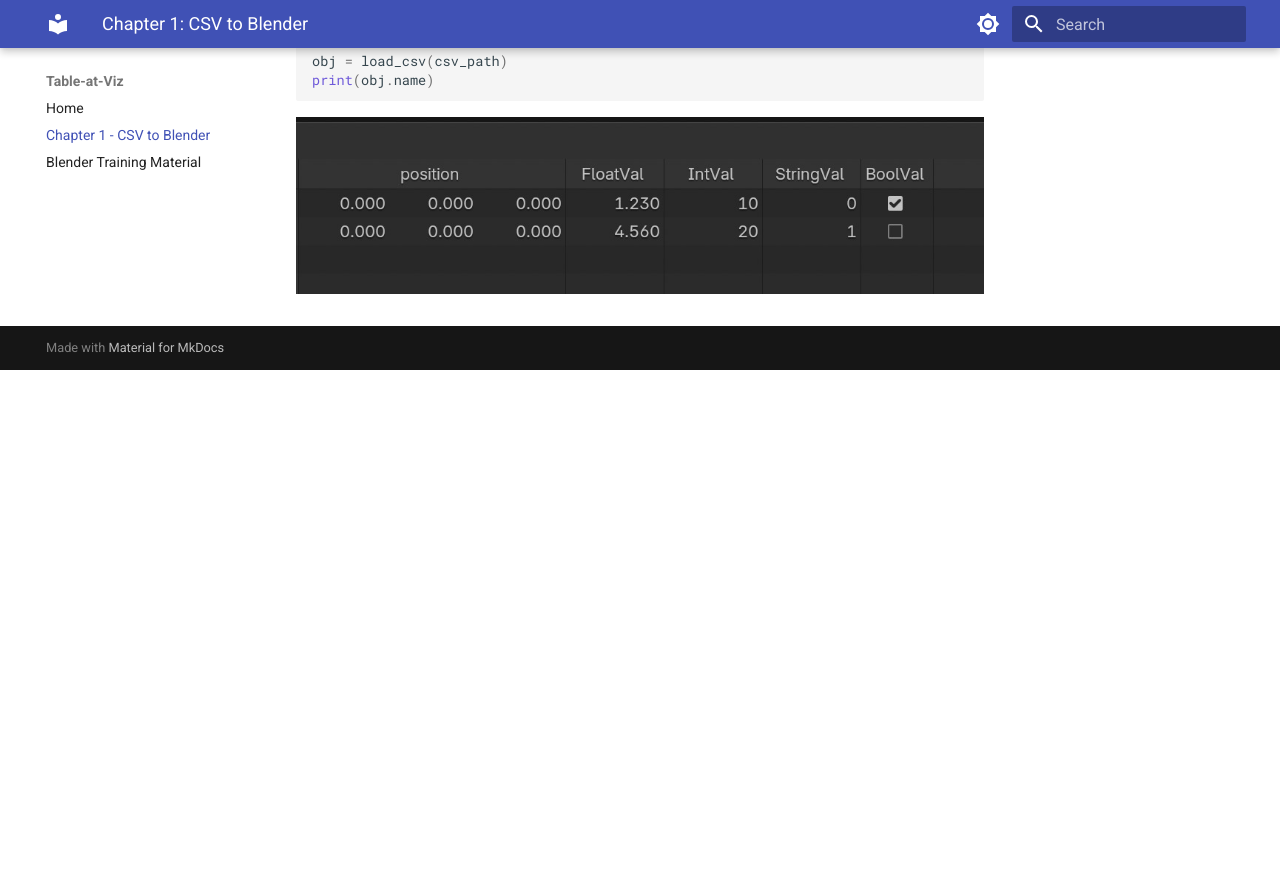
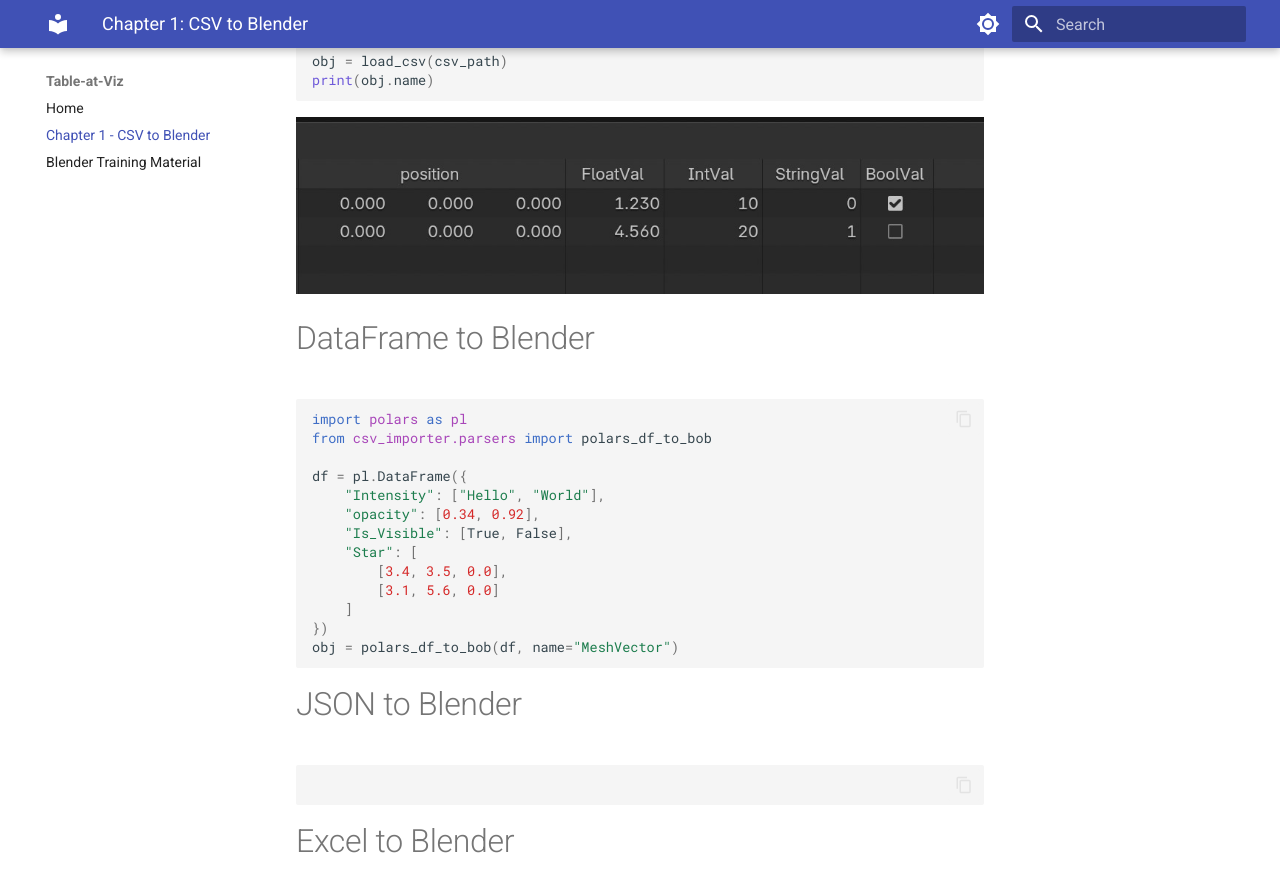
Before and after one commit to kolibril13/Table-at-Viz, an MkDocs documentation site: the page built from docs/chapter1-csv-to-blender.md, in a window 1280 px wide and 900 px high, scrolled down 671 px. Shown: the top 892 px of the window. Built offline with MkDocs 1.6.1 and Material for MkDocs 9.7.7, drawn with Linux system fonts in a browser that asks for light colours; before the commit the page ends 1041 px from its top, so only the background shows below that.

Commit message:
Polars example

````diff
--- a/docs/chapter1-csv-to-blender.md
+++ b/docs/chapter1-csv-to-blender.md
@@ -38,3 +38,33 @@ print(obj.name)
 ```
 
 ![CSV imported into Blender](assets/csv-to-blender-result.png)
+
+
+# DataFrame to Blender
+```py
+import polars as pl
+from csv_importer.parsers import polars_df_to_bob
+
+df = pl.DataFrame({
+    "Intensity": ["Hello", "World"],
+    "opacity": [0.34, 0.92],
+    "Is_Visible": [True, False],
+    "Star": [
+        [3.4, 3.5, 0.0],
+        [3.1, 5.6, 0.0]
+    ]
+})
+obj = polars_df_to_bob(df, name="MeshVector")
+```
+
+
+# JSON to Blender
+
+```py
+
+```
+
+# Excel to Blender
+```py
+
+```
````
